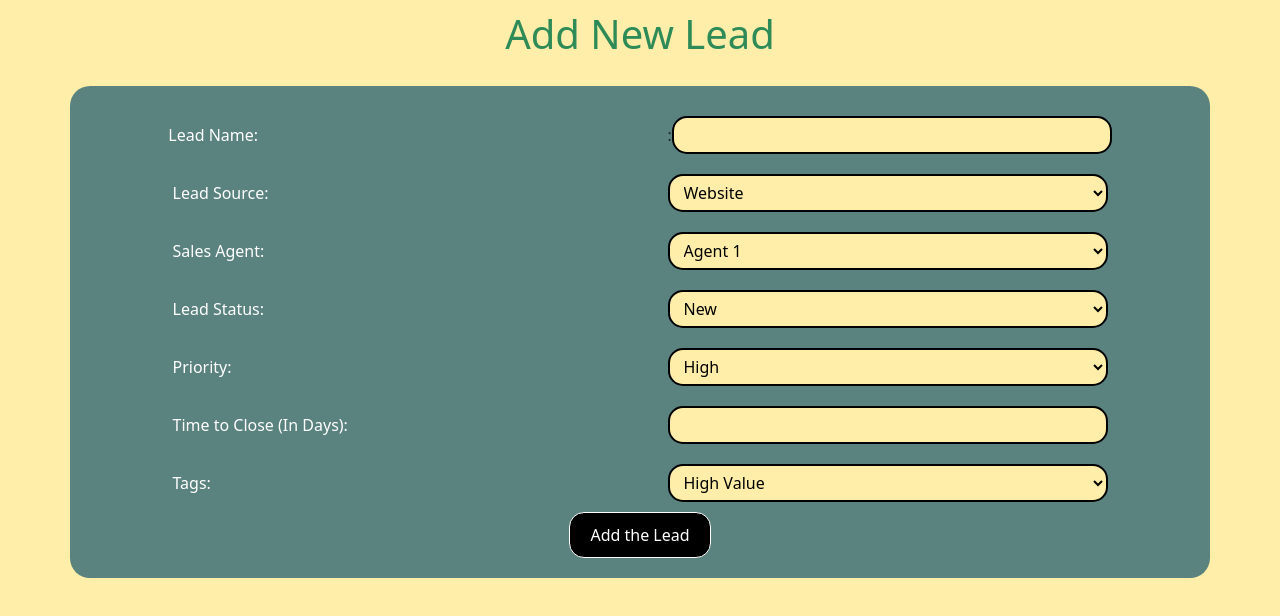
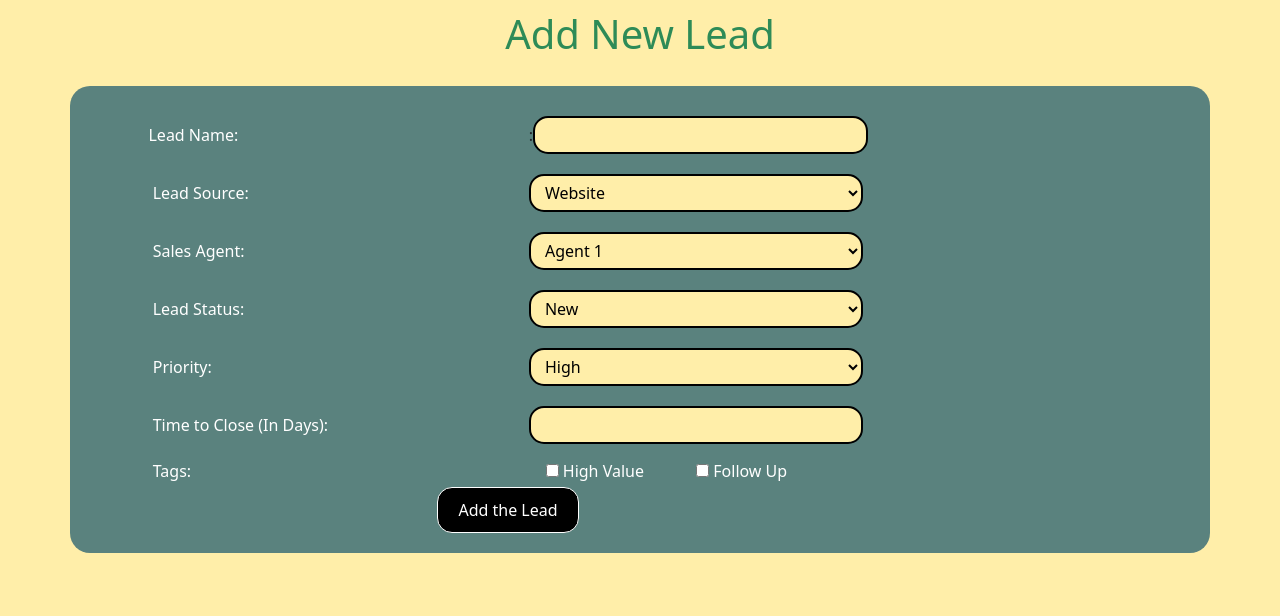
Before and after one commit to shamayil2/CRM-App, a React (Vite) app: page /addlead in a window 1280 px wide. Shown: the top 616 px of the page. Built offline with nearby package versions, Linux system fonts and the light colour scheme.

Commit message:
Modified CSS and Made changes to lead form

```diff
--- a/src/App.css
+++ b/src/App.css
@@ -100,7 +100,14 @@ header h1 {
     background-color: #5A827E;
     padding: 20px;
     border-radius: 20px;
-    text-align: center;
+    display: flex;
+    justify-content: space-between;
+}
+
+.tags-input {
+    display: inline-block;
+    width: 40%;
+    color: #FFEEA9;
 }
 
 .new-agent-form {
@@ -147,6 +154,11 @@ select {
     color: black;
 }
 
+.addlead-form input[type="checkbox"] {
+    width: auto;
+    color: white;
+}
+
 .new-agent-form input,
 select {
     width: 40%;
--- a/src/pages/NewLeadForm.jsx
+++ b/src/pages/NewLeadForm.jsx
@@ -1,4 +1,14 @@
+import {useState,useEffect} from "react";
 const NewLeadForm = () => {
+
+    const [leadData,setLeadData] = useState({leadName:"",
+    source:"",
+    salesAgent:"",
+    status:"",
+    tags:[],
+    timeToClose:0,
+    priority:""})
+
 
 
     return(
@@ -11,43 +21,45 @@ const NewLeadForm = () => {
             <div className="addlead-form">
                 <form action="">
                 <label htmlFor="leadName">Lead Name: </label> :
-                <input type="text" /><br />
+                <input type="text" onChange={(event)=>setLeadData({...leadData,leadName:event.target.value})} /><br />
                 <label htmlFor="leadSource">Lead Source: </label>
-                <select name="" id="">
-                    <option value="website">Website</option><br />
-                    <option value="referral">Referral</option><br />
-                    <option value="call">Cold Call</option>
+                <select name="" id=""  onChange={(event)=>setLeadData({...leadData,source:event.target.value})}>
+                    <option value="Website">Website</option>
+                    <option value="Referral">Referral</option>
+                    <option value="Cold Call">Cold Call</option>
                 </select><br />
                 <label htmlFor="sales-agent">Sales Agent: </label>
-                <select name="" id="">
+                <select name="" id="" onChange={(event)=>setLeadData({...leadData,salesAgent:event.target.value})}>
                     <option value="">Agent 1</option>
                     <option value="">Agent 2</option>
                 </select><br />
                 <label htmlFor="">Lead Status: </label>
-                <select name="" id="">
-                    <option value="New">New</option><br />
-                    <option value="Contacted">Contacted</option><br />
-                    <option value="Qualified">Qualified</option><br />
-                    <option value="ProposalSent">Proposal Sent</option><br />
-                    <option value="Closed">Closed</option><br />
+                <select name="" id="" onChange={(event)=>setLeadData({...leadData,status:event.target.value})}>
+                    <option value="New">New</option>
+                    <option value="Contacted">Contacted</option>
+                    <option value="Qualified">Qualified</option>
+                    <option value="ProposalSent">Proposal Sent</option>
+                    <option value="Closed">Closed</option>
                 </select>
                 <label htmlFor="priority">Priority: </label>
-                <select name="" id="priority">
+                <select name="" id="priority" onChange={(event)=>setLeadData({...leadData,priority:event.target.value})}>
                     <option value="High">High</option>
                     <option value="Medium">Medium</option>
                     <option value="Low">Low</option>
                 </select>
                 <label htmlFor="">Time to Close (In Days):</label>
-                <input type="number" /><br />
-                <label htmlFor="tags">Tags: </label>
-                <select name="" id="tags">
-                    <option value="High Value">High Value</option>
-                    <option value="Follow Up">Follow Up</option>
+                <input type="number" onChange={(event)=>setLeadData({...leadData,timeToClose:event.target.value})}/><br />
+                <label className="tags-label"  htmlFor="tags">Tags: </label>
+                <div className="tags-input">
+                 <label><input type="checkbox" value="High Value"/> High Value </label>
+                <label htmlFor=""><input type="checkbox" value="Follow Up" /> Follow Up </label>
+                </div>
 
-                </select><br />
+              <br />
                 <button>Add the Lead</button>
                 </form>
-
+                <p>{leadData.leadName}</p>
+                <p>{leadData.source}</p>
             </div>
             </div>
         </div>
```
